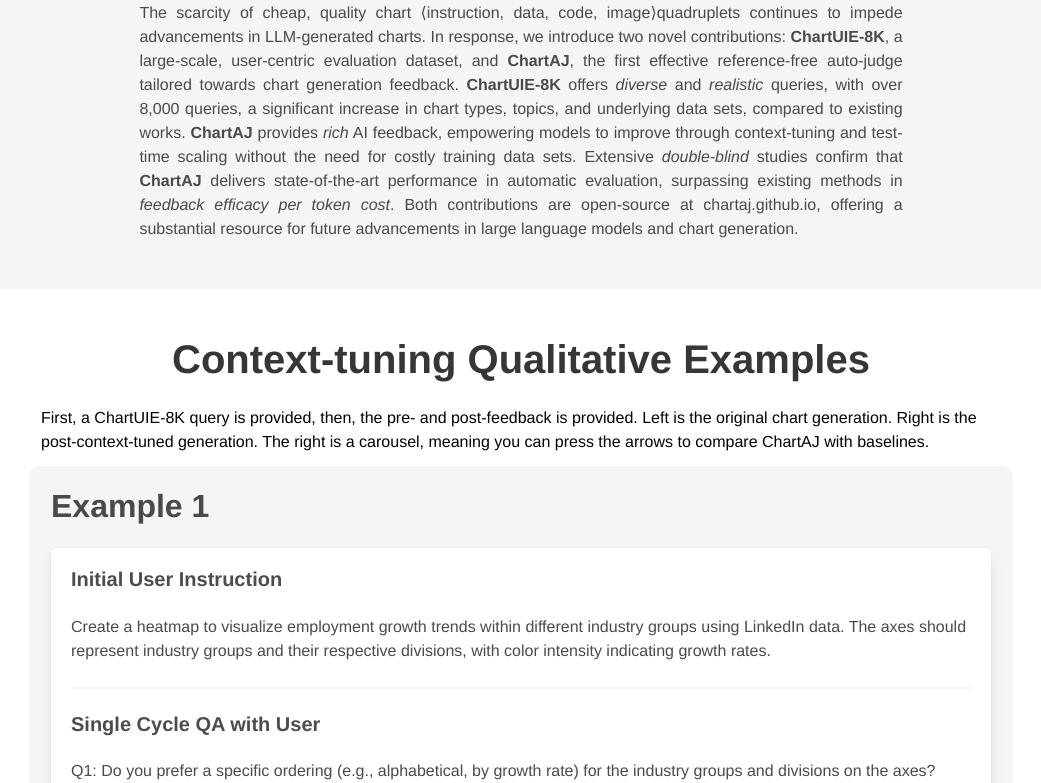
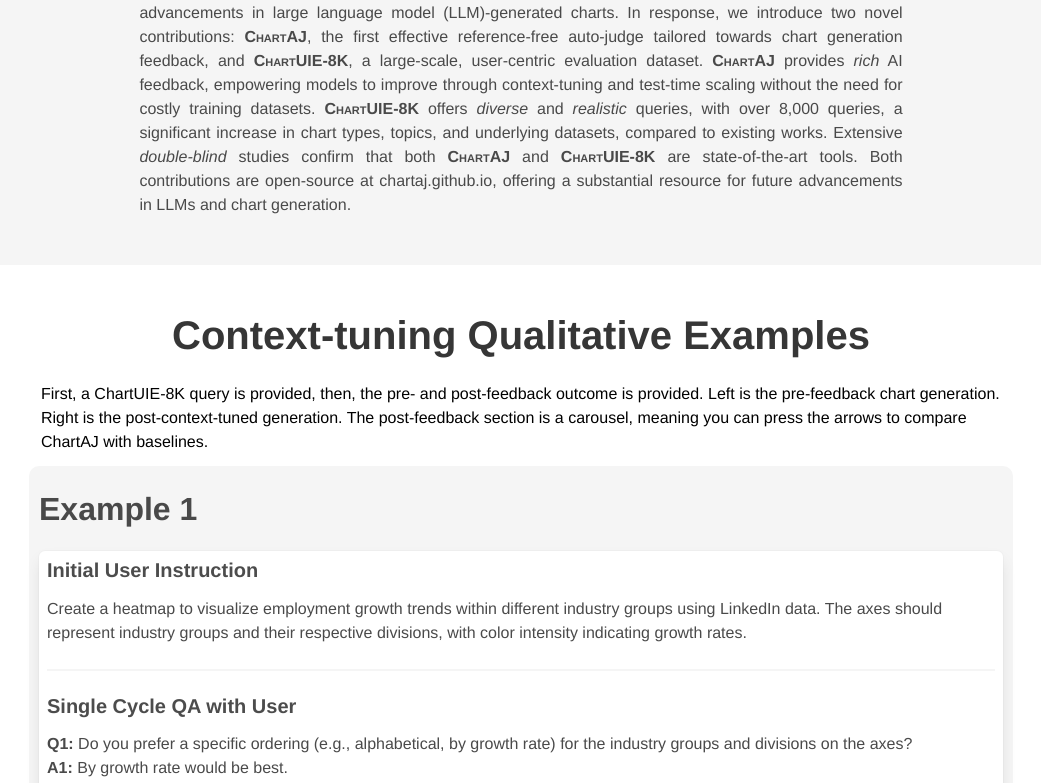
Before and after one commit to chartsquared/chartsquared.github.io, a plain HTML site: page index.html in a window 1280 px wide. Shown: the part 675-1458 px from the top of the page, without its empty margins (119-1160 px from the left). Drawn offline with nearby package versions, Linux system fonts and the light colour scheme; some icons are missing; a web font is replaced by a local one.

Commit message:
update: title responseiv, whitespace, font, QA bold, baseline order, instruction

```diff
--- a/ct_example.js
+++ b/ct_example.js
@@ -14,11 +14,11 @@ fetch("static/data.json")
       // Create HTML structure for the example
       // Updated HTML structure for the right box (Post-feedback)
       const exampleHTML = `
-      <div id="ct-example-${example.exampleNumber}" class="columns is-centered hero is-light" style="margin-bottom: 2rem; padding: 10px; border-radius: 10px">
-          <div class="column is-full-width">
-              <h3 class="title is-3" style="font-weight: 900;">Example ${example.exampleNumber}</h3>
+      <div class="columns is-centered hero is-light" style="margin-bottom: 2rem; padding: 10px; border-radius: 10px">
+          <div class="column is-full-width" style="padding: 15px 0px;">
+              <h3 class="title is-3">Example ${example.exampleNumber}</h3>
               <div id="instruction-box-${example.exampleNumber}" class="box instruction-box">
-                  <h2 class="title is-5">Initial User Instruction</h2>
+                  <h2 class="ins title is-5">Initial User Instruction</h2>
                   <p id="instruction-text-${example.exampleNumber}">${example.instruction}</p>
                   <hr/>
                   <h2 class="title is-5">Single Cycle QA with User</h2>
@@ -43,6 +43,10 @@ fetch("static/data.json")
                                   <h4 class="image-title title is-5 method">ChartAJ</h4>
                               </div>
                               <div class="carousel-item">
+                                  <img src="${example.ChatEval_src}" alt="ChatEval Feedback Image" />
+                                  <h4 class="image-title title is-5 method">ChatEval</h4>
+                              </div>
+                              <div class="carousel-item">
                                   <img src="${example.chartX_src}" alt="ChartX Feedback Image" />
                                   <h4 class="image-title title is-5 method">ChartX+A-CoT+SC</h4>
                               </div>
@@ -53,10 +57,6 @@ fetch("static/data.json")
                               <div class="carousel-item">
                                   <img src="${example.plot2code_src}" alt="plot2code Feedback Image" />
                                   <h4 class="image-title title is-5 method">Plot2Code+A-CoT+SC</h4>
-                              </div>
-                              <div class="carousel-item">
-                                  <img src="${example.ChatEval_src}" alt="ChatEval Feedback Image" />
-                                  <h4 class="image-title title is-5 method">ChatEval</h4>
                               </div>
                           </div>
                           <button class="carousel-control-prev">‹</button>
@@ -82,11 +82,11 @@ fetch("static/data.json")
 
         const question = document.createElement("p");
         question.className = "qa-question";
-        question.textContent = `Q${index + 1}: ${item.question}`;
+        question.innerHTML = `<strong>Q${index + 1}:</strong> ${item.question}`;
 
         const answer = document.createElement("p");
         answer.className = "qa-answer";
-        answer.textContent = `A${index + 1}: ${item.answer}`;
+        answer.innerHTML = `<strong>A${index + 1}:</strong> ${item.answer}`;
 
         qaItem.appendChild(question);
         qaItem.appendChild(answer);
--- a/index.html
+++ b/index.html
@@ -41,6 +41,7 @@
     <script src="./static/js/index.js"></script>
     <script src="tts_example.js"></script>
     <script src="ct_example.js"></script>
+    <script id="MathJax-script" async src="https://cdn.jsdelivr.net/npm/mathjax@3/es5/tex-mml-chtml.js"></script>
   </head>
 
   <body>
@@ -50,8 +51,10 @@
         <div class="container is-max-desktop">
           <div class="columns is-centered">
             <div class="column has-text-centered">
-              <h1 class="title is-1 publication-title" style="margin-bottom: 0.2rem">ChartAJ and ChartUIE-8K:</h1>
-              <h1 class="title is-1 publication-title">Rich AI Feedback for Chart Generation</h1>
+              <h1 class="title is-1 publication-title" style="margin-bottom: 0.2rem">
+                ChartAJ and ChartUIE-8K:<br>
+                Rich AI Feedback for Chart Generation
+              </h1>
               <!-- <div class="is-size-5 publication-authors">
                 <span class="author-block">
                   <a href="https://keunhong.com">Jang Han Yoon</a><sup>1*</sup>,</span>
@@ -193,18 +196,16 @@
             <h2 class="title is-3 has-text-weight-bold">Abstract</h2>
             <div class="content has-text-justified">
               <p>
-                The scarcity of cheap, quality chart
-                &langle;instruction, data, code, image&rangle;quadruplets continues to impede advancements in LLM-generated charts.
-                In response, we introduce two novel contributions: <strong>ChartUIE-8K</strong>, a large-scale, user-centric evaluation dataset, and
-                <strong>ChartAJ</strong>, the first effective reference-free auto-judge tailored towards chart generation feedback.
-                <strong>ChartUIE-8K</strong> offers <em>diverse</em> and <em>realistic</em> queries, with over 8,000 queries,
-                a significant increase in chart types, topics, and underlying data sets, compared to existing works.
-                <strong>ChartAJ</strong> provides <em>rich</em> AI feedback, empowering models to improve through
-                context-tuning and test-time scaling without the need for costly training data sets. Extensive
-                <em>double-blind</em> studies confirm that <strong>ChartAJ</strong> delivers state-of-the-art performance in automatic evaluation,
-                surpassing existing methods in <em>feedback efficacy per token cost</em>.
-                Both contributions are open-source at <a href="http://chartaj.github.io">chartaj.github.io</a>, offering a substantial resource
-                for future advancements in large language models and chart generation.
+                The scarcity of affordable, quality chart
+                <span>&langle;instruction, data, code, image&rangle;</span>
+                quadruplets continues to impede advancements in large language model (LLM)-generated charts.
+                In response, we introduce two novel contributions: <span style="font-variant: small-caps; font-weight: bold;">ChartAJ</span>, the first effective reference-free auto-judge tailored towards chart generation feedback,
+                and <span style="font-variant: small-caps; font-weight: bold;">ChartUIE-8K</span>, a large-scale, user-centric evaluation dataset.
+                <span style="font-variant: small-caps; font-weight: bold;">ChartAJ</span> provides <i>rich</i> AI feedback, empowering models to improve through context-tuning and test-time scaling without the need for costly training datasets.
+                <span style="font-variant: small-caps; font-weight: bold;">ChartUIE-8K</span> offers <i>diverse</i> and <i>realistic</i> queries, with over 8,000 queries, a significant increase in chart types, topics, and underlying datasets, compared to existing works.
+                Extensive <i>double-blind</i> studies confirm that both <span style="font-variant: small-caps; font-weight: bold;">ChartAJ</span> and
+                <span style="font-variant: small-caps; font-weight: bold;">ChartUIE-8K</span> are state-of-the-art tools. Both contributions are open-source at
+                <a href="http://chartaj.github.io">chartaj.github.io</a>, offering a substantial resource for future advancements in LLMs and chart generation.
               </p>
             </div>
           </div>
@@ -218,7 +219,7 @@
         <div class="columns is-centered has-text-centered">
           <div class="column">
             <h2 class="title is-2 has-text-weight-bold">Context-tuning Qualitative Examples</h2>
-            <p class="align-left has-text-left">First, a ChartUIE-8K query is provided, then, the pre- and post-feedback is provided. Left is the original chart generation. Right is the post-context-tuned generation. The right is a carousel, meaning you can press the arrows to compare ChartAJ with baselines.</p>
+            <p class="align-left has-text-left">First, a ChartUIE-8K query is provided, then, the pre- and post-feedback outcome is provided. Left is the pre-feedback chart generation. Right is the post-context-tuned generation. The post-feedback section is a carousel, meaning you can press the arrows to compare ChartAJ with baselines.</p>
           </div>
         </div>
 
@@ -227,14 +228,14 @@
       </div>
     </section>
 
-    <hr/>
+    <hr style="margin: 0px;"/>
 
     <section id="tts-examples" class="section">
       <div class="container is-max-desktop">
         <div class="columns is-centered has-text-centered">
           <div class="column">
             <h2 class="title is-2 has-text-weight-bold">Test-time Scaling Qualitative Examples</h2>
-            <p class="align-left has-text-left">First, a ChartUIE-8K query is provided, then, the pre- and post-feedback is provided. Left is the original chart generation. Right is the post-context-tuned generation. The right is a carousel, meaning you can press the arrows to compare ChartAJ with baselines.</p>
+            <p class="align-left has-text-left">First, a ChartUIE-8K query is provided, tthen, the pre- and post-TTS outcome is provided. Left is the pre-TTSchart generation. Right is the post-context-tuned generation.</p>
           </div>
         </div>
 
@@ -243,7 +244,7 @@
       </div>
     </section>
 
-    <hr/>
+    <hr style="margin: 0px;"/>
 
     <section class="section">
       <div class="container" style="margin: 20px auto">
--- a/static/css/index.css
+++ b/static/css/index.css
@@ -27,7 +27,7 @@ body {
 }
 
 .publication-title {
-  white-space: nowrap;
+  white-space: wrap;
   overflow: hidden;
   text-overflow: ellipsis;
   margin-bottom: 0.2rem;
@@ -273,3 +273,7 @@ body {
 #back-to-top-btn:hover {
   background-color: #2758b4; /* Darker shade on hover */
 }
+
+.instruction-box {
+  padding: 8px;
+}
--- a/tts_example.js
+++ b/tts_example.js
@@ -12,8 +12,8 @@ fetch("static/ttsData.json")
 
       // Create HTML structure for the example
       const exampleHTML = `
-        <div id="tts-example-${example.exampleNumber}" class="columns is-centered hero is-light" style="margin-bottom: 2rem; padding: 10px; border-radius: 10px">
-            <div class="column is-full-width">
+        <div class="columns is-centered hero is-light" style="margin-bottom: 2rem; padding: 10px; border-radius: 10px">
+            <div class="column is-full-width" style="padding: 15px 0px;">
                 <h3 class="title is-3">Example ${example.exampleNumber}</h3>
                 <div id="instruction-box-${example.exampleNumber}" class="box instruction-box">
                     <h2 class="title is-5">Initial User Instruction</h2>
@@ -26,13 +26,13 @@ fetch("static/ttsData.json")
             <div class="columns is-centered">
                 <div class="column is-half">
                     <div class="box equal-height-box">
-                        <h3 class="title is-5 has-text-weight-bold">Pre-feedback</h3>
+                        <h3 class="title is-5 has-text-weight-bold">Pre-TTS</h3>
                         <img src="${example.pre_src}" alt="Pre-Feedback Image" />
                     </div>
                 </div>
                 <div class="column is-half">
                     <div class="box equal-height-box">
-                        <h3 class="title is-5 has-text-weight-bold">Post-feedback</h3>
+                        <h3 class="title is-5 has-text-weight-bold">Post-TTS</h3>
                         <img src="${example.post_src}" alt="Post-Feedback Image" />
                     </div>
                 </div>
@@ -56,11 +56,11 @@ fetch("static/ttsData.json")
 
         const question = document.createElement("p");
         question.className = "qa-question";
-        question.textContent = `Q${index + 1}: ${item.question}`;
+        question.innerHTML = `<strong>Q${index + 1}:</strong> ${item.question}`;
 
         const answer = document.createElement("p");
         answer.className = "qa-answer";
-        answer.textContent = `A${index + 1}: ${item.answer}`;
+        answer.innerHTML = `<strong>A${index + 1}:</strong> ${item.answer}`;
 
         // Append question and answer to the qaItem
         qaItem.appendChild(question);
```
Also changed, not shown: static/css/bulma.min.css.
